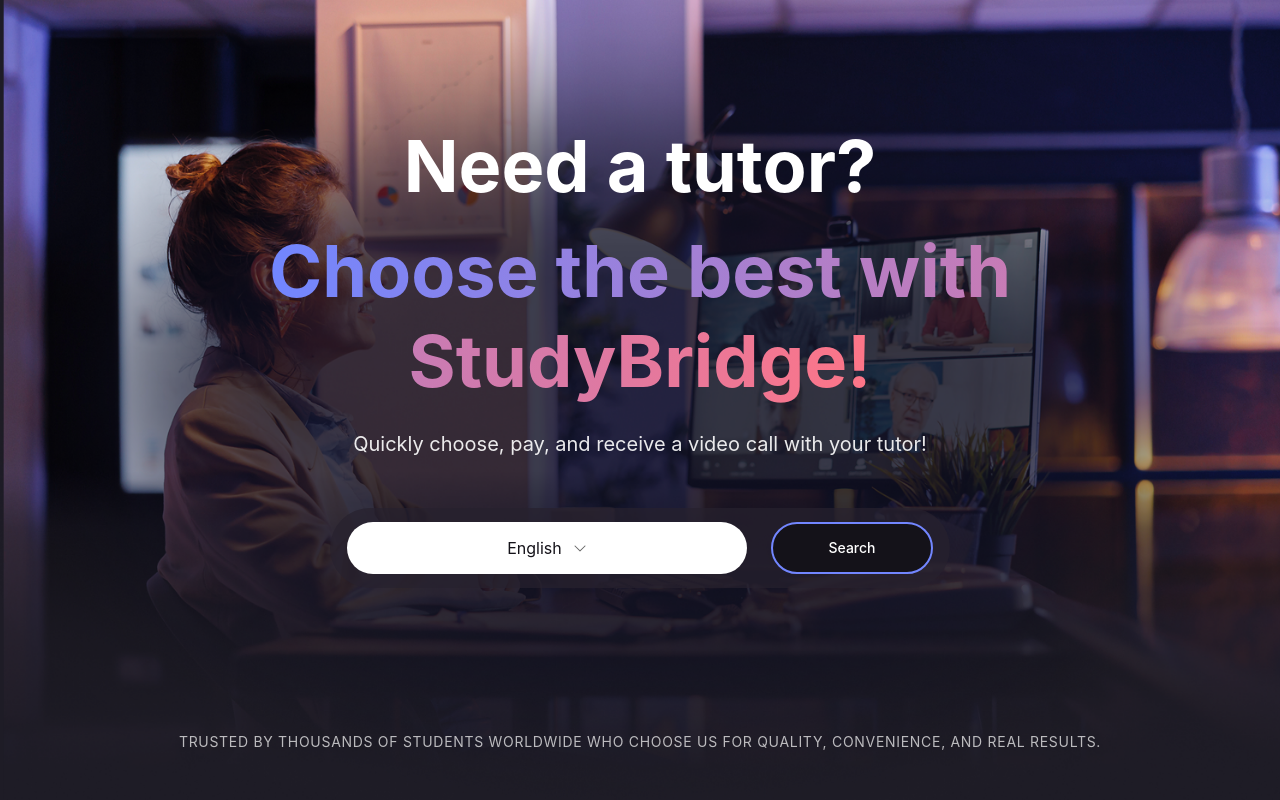
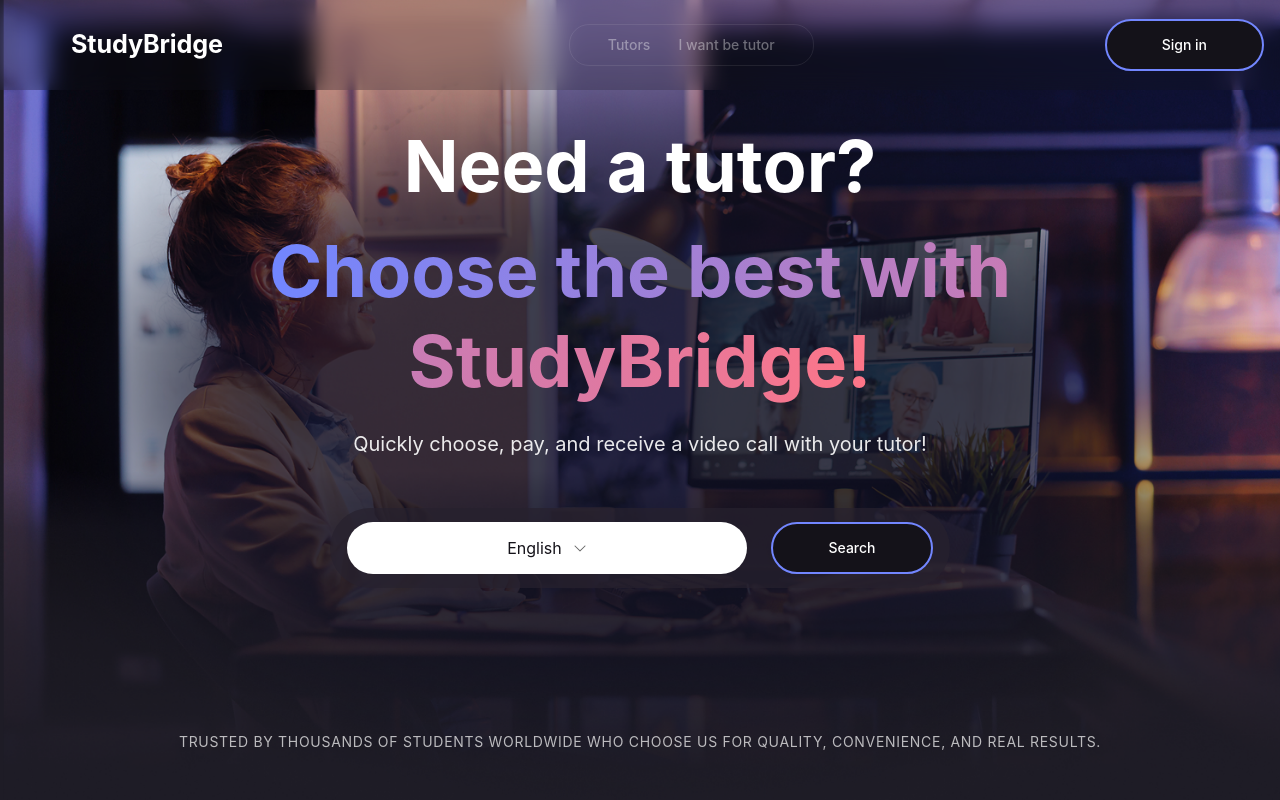
Before and after one commit to Dmytro-Doronin/components, a React (Vite) app: page / in a window 1280 px wide. Shown: the top 800 px of the page. Built offline with nearby package versions, Linux system fonts and the light colour scheme.

Commit message:
add header on page

```diff
--- a/src/App.tsx
+++ b/src/App.tsx
@@ -1,10 +1,12 @@
 import './App.css'
 
 import {Home} from "./pages/Home/Home.tsx";
+import {Header} from "./components/header/Header.tsx";
 
 function App() {
   return (
     <>
+        <Header />
       <Home />
     </>
   )
```
